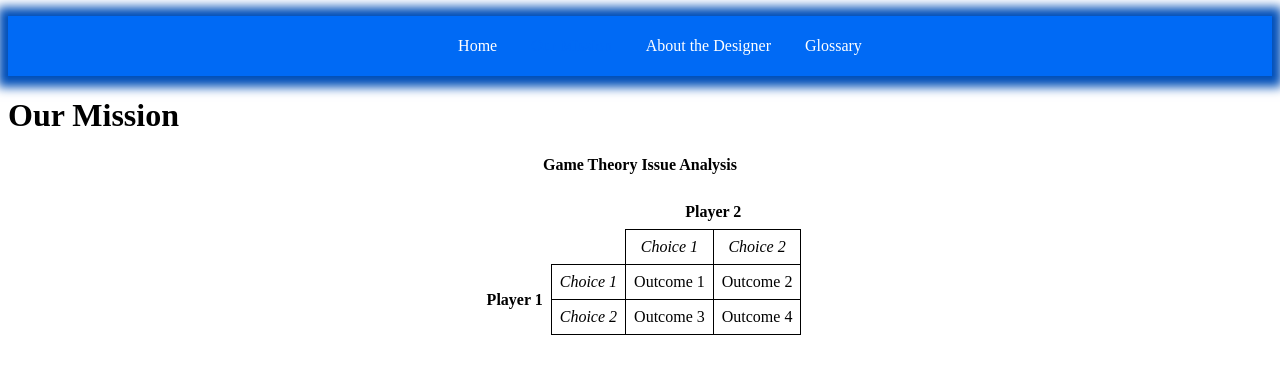
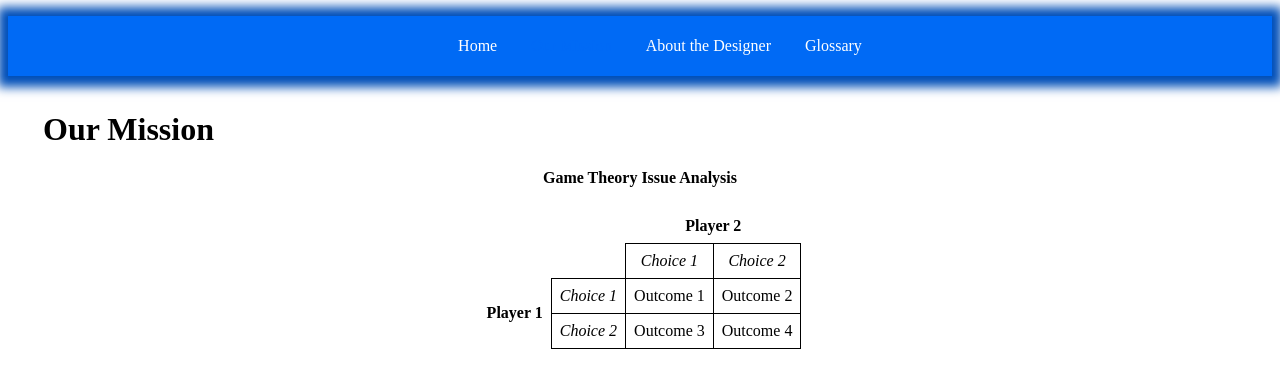
Before and after one commit to leahmock/game, a plain HTML site: page mission.html in a window 1280 px wide. Drawn offline with Linux system fonts and the light colour scheme.

Commit message:
Update style.css

```diff
--- a/style.css
+++ b/style.css
@@ -48,6 +48,11 @@ body {
  max-with: 900ox ;
 }
 
+/* ourMissionContent styling for Our Mission page */
+#ourMissionContent {
+  margin: 35px ;
+}
+
 /* Table styling for Mission page */
   /* Table title */
   #h4Table {
```
